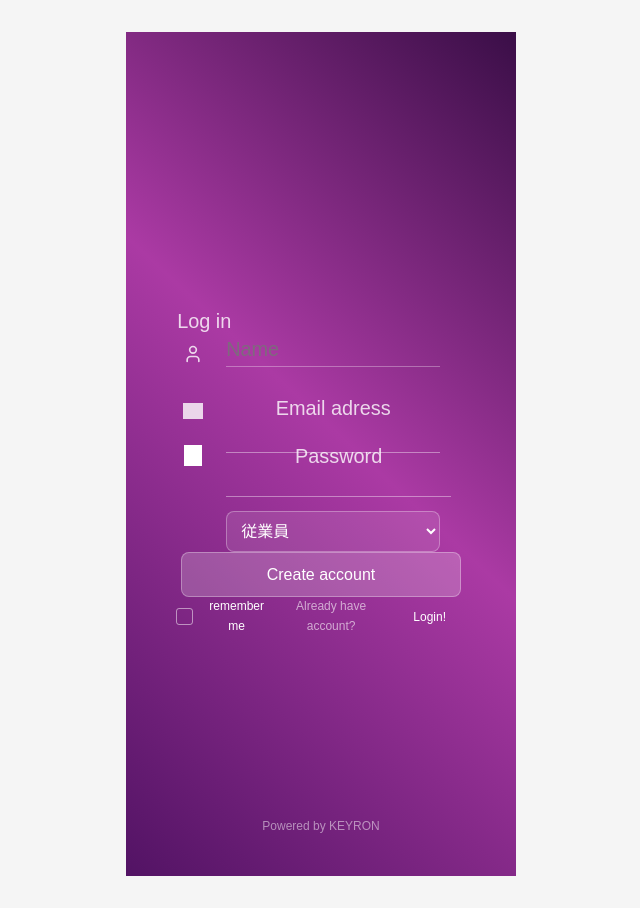
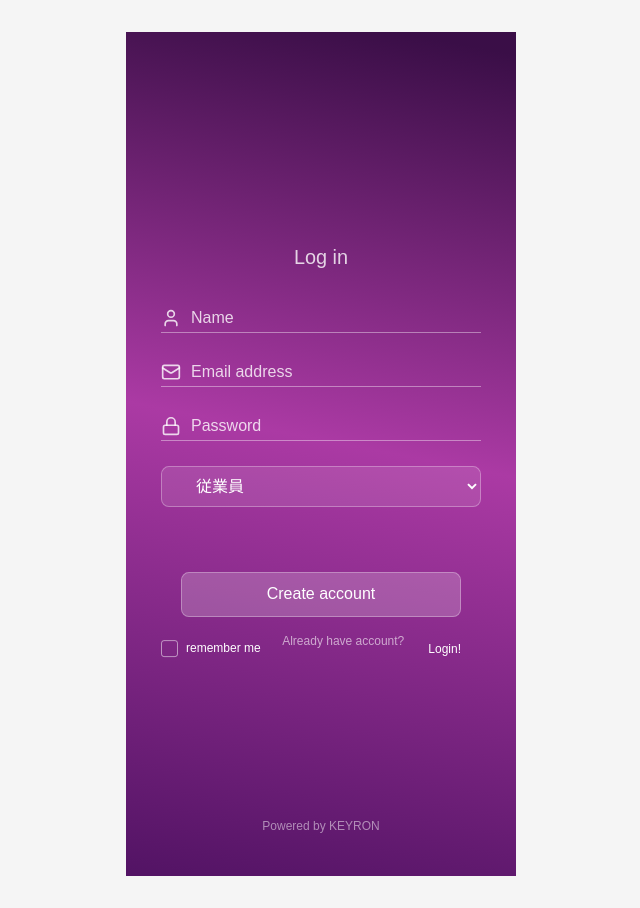
Before and after one commit to Keyron-info/bar-management-system, a React (Vite) app in the folder frontend/: page / in a window 1280 px wide. Both pictures are taken after a click on the button "Sign in!". Shown: the whole page, without its empty margins (319-959 px from the left). Built offline with nearby package versions, Linux system fonts and the light colour scheme.

Commit message:
Update LoginPage with Figma CSS design

```diff
--- a/frontend/src/pages/LoginPage.tsx
+++ b/frontend/src/pages/LoginPage.tsx
@@ -1,5 +1,6 @@
 import React, { useState } from 'react';
 import { Mail, Lock, User } from 'lucide-react';
+import './Loginpage.css';
 
 interface User {
   id: number;
@@ -72,203 +73,67 @@ const LoginPage: React.FC<LoginPageProps> = ({ onLogin }) => {
   };
 
   return (
-    <div style={{
-      width: '390px',
-      height: '844px',
-      position: 'relative',
-      background: 'linear-gradient(223deg, #3A0E47 0%, #AB3AA4 47%, #521364 100%)',
-      overflow: 'hidden',
-      margin: '0 auto',
-      fontFamily: 'Narnoor, sans-serif'
-    }}>
-      {/* Log in header */}
-      <div style={{
-        width: '104.47px',
-        height: '25.87px',
-        left: '26px',
-        top: '274px',
-        position: 'absolute',
-        opacity: 0.8,
-        textAlign: 'center',
-        color: 'white',
-        fontSize: '19.90px',
-        fontFamily: 'Narnoor, sans-serif',
-        fontWeight: 400,
-        wordWrap: 'break-word'
-      }}>
+    <div className="login-page-container">
+      <div className="login-form-box">
+        <div className="form-header">
           Log in
         </div>
 
         <form onSubmit={handleAuth}>
           {/* Name field for registration */}
           {!isLogin && (
-          <div style={{ position: 'relative' }}>
-            <div style={{
-              width: '23.88px',
-              height: '23.88px',
-              left: '54.85px',
-              top: '310px',
-              position: 'absolute',
-              overflow: 'hidden'
-            }}>
-              <User size={20} style={{
-                color: 'rgba(255, 255, 255, 0.8)',
-                position: 'absolute',
-                top: '2px',
-                left: '2px'
-              }} />
-            </div>
+            <div className="form-input-group">
+              <User size={20} className="form-icon" />
               <input
                 type="text"
                 placeholder="Name"
                 value={name}
                 onChange={(e) => setName(e.target.value)}
                 required={!isLogin}
-              style={{
-                width: '214px',
-                height: '30px',
-                left: '100.13px',
-                top: '305px',
-                position: 'absolute',
-                opacity: 0.8,
-                color: 'white',
-                fontSize: '19.90px',
-                fontFamily: 'Narnoor, sans-serif',
-                fontWeight: 400,
-                background: 'transparent',
-                border: 'none',
-                borderBottom: '1px solid rgba(255, 255, 255, 0.4)',
-                outline: 'none',
-                paddingBottom: '5px'
-              }}
+                className="form-input"
               />
             </div>
           )}
 
           {/* Email field */}
-        <div style={{ position: 'relative' }}>
-          <div style={{
-            width: '214px',
-            height: '30px',
-            left: '100.13px',
-            top: isLogin ? '321.42px' : '361.42px',
-            position: 'absolute',
-            opacity: 0.8,
-            color: 'white',
-            fontSize: '19.90px',
-            fontFamily: 'Narnoor, sans-serif',
-            fontWeight: 400,
-            wordWrap: 'break-word'
-          }}>
-            Email adress
-          </div>
-          <div style={{
-            width: '23.88px',
-            height: '23.88px',
-            left: '54.85px',
-            top: isLogin ? '326.73px' : '366.73px',
-            position: 'absolute',
-            overflow: 'hidden'
-          }}>
-            <div style={{
-              width: '19.90px',
-              height: '15.92px',
-              left: '1.99px',
-              top: '3.98px',
-              position: 'absolute',
-              background: 'rgba(255, 255, 255, 0.80)'
-            }}></div>
-          </div>
+          <div className="form-input-group">
+            <Mail size={20} className="form-icon" />
             <input
               type="email"
+              placeholder="Email address"
               value={email}
               onChange={(e) => setEmail(e.target.value)}
               required
-            style={{
-              width: '214px',
-              height: '30px',
-              left: '100.13px',
-              top: isLogin ? '351.42px' : '391.42px',
-              position: 'absolute',
-              background: 'transparent',
-              border: 'none',
-              borderBottom: '1px solid rgba(255, 255, 255, 0.4)',
-              color: 'white',
-              fontSize: '16px',
-              fontFamily: 'Narnoor, sans-serif',
-              outline: 'none',
-              paddingBottom: '5px'
-            }}
+              className="form-input"
             />
           </div>
 
           {/* Password field */}
-        <div style={{ position: 'relative' }}>
-          <div style={{
-            width: '225px',
-            height: '26px',
-            left: '100.13px',
-            top: isLogin ? '369.42px' : '409.42px',
-            position: 'absolute',
-            opacity: 0.8,
-            color: 'white',
-            fontSize: '19.90px',
-            fontFamily: 'Narnoor, sans-serif',
-            fontWeight: 400,
-            wordWrap: 'break-word'
-          }}>
-            Password
-          </div>
-          <div style={{
-            width: '18px',
-            height: '20.25px',
-            left: '58.13px',
-            top: isLogin ? '373.42px' : '413.42px',
-            position: 'absolute',
-            background: 'white'
-          }}></div>
+          <div className="form-input-group">
+            <Lock size={20} className="form-icon" />
             <input
               type="password"
+              placeholder="Password"
               value={password}
               onChange={(e) => setPassword(e.target.value)}
               required
-            style={{
-              width: '225px',
-              height: '26px',
-              left: '100.13px',
-              top: isLogin ? '399.42px' : '439.42px',
-              position: 'absolute',
-              background: 'transparent',
-              border: 'none',
-              borderBottom: '1px solid rgba(255, 255, 255, 0.4)',
-              color: 'white',
-              fontSize: '16px',
-              fontFamily: 'Narnoor, sans-serif',
-              outline: 'none',
-              paddingBottom: '5px'
-            }}
+              className="form-input"
             />
           </div>
 
           {/* Role selection for registration */}
           {!isLogin && (
-          <div style={{ position: 'relative' }}>
+            <div className="form-input-group">
               <select
                 value={role}
                 onChange={(e) => setRole(e.target.value)}
+                className="form-input"
                 style={{
-                width: '214px',
-                left: '100.13px',
-                top: '479.42px',
-                position: 'absolute',
                   background: 'rgba(255, 255, 255, 0.1)',
                   border: '1px solid rgba(255, 255, 255, 0.3)',
                   borderRadius: '8px',
-                fontSize: '16px',
-                color: 'white',
-                outline: 'none',
                   padding: '10px',
-                fontFamily: 'Narnoor, sans-serif'
+                  paddingLeft: '30px'
                 }}
               >
                 <option value="staff" style={{ color: '#000' }}>従業員</option>
@@ -281,44 +146,15 @@ const LoginPage: React.FC<LoginPageProps> = ({ onLogin }) => {
           <button
             type="submit"
             disabled={loading}
-          style={{
-            width: '280px',
-            height: '45px',
-            left: '55px',
-            top: isLogin ? '440px' : '520px',
-            position: 'absolute',
-            background: 'rgba(255, 255, 255, 0.2)',
-            border: '1px solid rgba(255, 255, 255, 0.3)',
-            borderRadius: '8px',
-            color: 'white',
-            fontSize: '16px',
-            fontWeight: '500',
-            fontFamily: 'Narnoor, sans-serif',
-            cursor: loading ? 'not-allowed' : 'pointer',
-            opacity: loading ? 0.7 : 1,
-            transition: 'all 0.3s ease'
-          }}
+            className="auth-button"
           >
             {loading ? '処理中...' : isLogin ? 'Login to your account' : 'Create account'}
           </button>
 
           {/* Remember me and Sign up link */}
-        <div style={{
-          position: 'absolute',
-          top: isLogin ? '485.42px' : '565.42px',
-          left: '50px',
-          right: '50px',
-          display: 'flex',
-          justifyContent: 'space-between',
-          alignItems: 'center'
-        }}>
+          <div className="auth-links">
             {/* Remember me checkbox */}
-          <label style={{
-            display: 'flex',
-            alignItems: 'center',
-            gap: '8px',
-            cursor: 'pointer'
-          }}>
+            <label className="remember-me-container">
               <div style={{
                 width: '17px',
                 height: '17px',
@@ -351,39 +187,18 @@ const LoginPage: React.FC<LoginPageProps> = ({ onLogin }) => {
                   }} />
                 )}
               </div>
-            <div style={{
-              color: 'white',
-              fontSize: '12px',
-              fontFamily: 'Neuton, sans-serif',
-              fontWeight: 400
-            }}>
-              remember me
-            </div>
+              <span className="remember-me-text">remember me</span>
             </label>
 
             {/* Sign up link */}
             <div style={{ display: 'flex', gap: '4px' }}>
-            <div style={{
-              color: 'rgba(255, 255, 255, 0.60)',
-              fontSize: '12px',
-              fontFamily: 'Neuton, sans-serif',
-              fontWeight: 400
-            }}>
+              <span className="auth-link-text" style={{ color: 'rgba(255, 255, 255, 0.60)' }}>
                 {isLogin ? 'New here?' : 'Already have account?'}
-            </div>
+              </span>
               <button
                 type="button"
                 onClick={() => setIsLogin(!isLogin)}
-              style={{
-                background: 'none',
-                border: 'none',
-                color: 'white',
-                cursor: 'pointer',
-                fontSize: '12px',
-                fontFamily: 'Neuton, sans-serif',
-                fontWeight: 400,
-                textDecoration: 'none'
-              }}
+                className="auth-link"
               >
                 {isLogin ? 'Sign in!' : 'Login!'}
               </button>
@@ -393,35 +208,14 @@ const LoginPage: React.FC<LoginPageProps> = ({ onLogin }) => {
 
         {/* Message display */}
         {message && (
-        <div style={{
-          position: 'absolute',
-          top: isLogin ? '540px' : '620px',
-          left: '30px',
-          right: '30px',
-          padding: '15px',
-          borderRadius: '8px',
-          backgroundColor: message.includes('完了') ? 'rgba(34, 197, 94, 0.2)' : 'rgba(239, 68, 68, 0.2)',
-          border: `1px solid ${message.includes('完了') ? 'rgba(34, 197, 94, 0.5)' : 'rgba(239, 68, 68, 0.5)'}`,
-          color: 'white',
-          fontSize: '14px',
-          textAlign: 'center',
-          fontFamily: 'Neuton, sans-serif'
-        }}>
+          <div className={`message-box ${message.includes('完了') ? 'success' : 'error'}`}>
             {message}
           </div>
         )}
+      </div>
 
       {/* Footer */}
-      <div style={{
-        position: 'absolute',
-        bottom: '40px',
-        left: '0',
-        right: '0',
-        textAlign: 'center',
-        fontSize: '12px',
-        color: 'rgba(255, 255, 255, 0.5)',
-        fontFamily: 'Neuton, sans-serif'
-      }}>
+      <div className="page-footer">
         Powered by KEYRON
       </div>
     </div>
--- /dev/null
+++ b/frontend/src/pages/Loginpage.css
@@ -0,0 +1,163 @@
+body {
+  margin: 0;
+  padding: 0;
+}
+
+.login-page-container {
+  width: 390px;
+  height: 844px;
+  position: relative;
+  background: linear-gradient(191deg, #3A0E47 2.49%, #AB3AA4 48.43%, #521364 100%);
+  overflow: hidden;
+  font-family: 'Narnoor', sans-serif;
+  margin: 0 auto;
+}
+
+.login-form-box {
+  position: absolute;
+  top: 50%;
+  left: 50%;
+  transform: translate(-50%, -50%);
+  width: 320px;
+  /* Figmaのレイアウトに合わせて調整 */
+}
+
+.form-header {
+  color: #FFF;
+  font-size: 19.898px;
+  font-weight: 400;
+  opacity: 0.8;
+  margin-bottom: 30px;
+}
+
+.form-input-group {
+  position: relative;
+  margin-bottom: 25px;
+}
+
+.form-icon {
+  position: absolute;
+  top: 50%;
+  left: 0;
+  transform: translateY(-50%);
+  color: rgba(255, 255, 255, 0.8);
+  width: 20px;
+  height: 20px;
+}
+
+.form-input {
+  width: 100%;
+  padding: 5px 0 5px 30px;
+  background: transparent;
+  border: none;
+  border-bottom: 1px solid rgba(255, 255, 255, 0.4);
+  color: white;
+  font-size: 16px;
+  font-family: 'Narnoor', sans-serif;
+  outline: none;
+}
+
+.form-input::placeholder {
+  color: rgba(255, 255, 255, 0.8);
+}
+
+.form-input-label {
+  display: none; /* inputにplaceholderを使うため非表示 */
+}
+
+.auth-button {
+  width: 280px;
+  height: 45px;
+  background: rgba(255, 255, 255, 0.2);
+  border: 1px solid rgba(255, 255, 255, 0.3);
+  border-radius: 8px;
+  color: white;
+  font-size: 16px;
+  font-weight: 500;
+  font-family: 'Narnoor', sans-serif;
+  cursor: pointer;
+  transition: all 0.3s ease;
+  margin-top: 40px;
+}
+
+.auth-button:hover {
+  background: rgba(255, 255, 255, 0.4);
+}
+
+.auth-button:disabled {
+  cursor: not-allowed;
+  opacity: 0.7;
+}
+
+.auth-links {
+  display: flex;
+  justify-content: space-between;
+  align-items: center;
+  margin-top: 15px;
+}
+
+.auth-link-text {
+  font-size: 12px;
+  font-family: 'Neuton', sans-serif;
+  font-weight: 400;
+}
+
+.auth-link {
+  color: white;
+  text-decoration: none;
+  background: none;
+  border: none;
+  cursor: pointer;
+  font-size: 12px;
+  font-family: 'Neuton', sans-serif;
+  font-weight: 400;
+}
+
+.auth-link:hover {
+  text-decoration: underline;
+}
+
+.remember-me-container {
+  display: flex;
+  align-items: center;
+  gap: 8px;
+  cursor: pointer;
+}
+
+.remember-me-text {
+  color: white;
+  font-size: 12px;
+  font-family: 'Neuton', sans-serif;
+  font-weight: 400;
+}
+
+.message-box {
+  margin-top: 25px;
+  padding: 15px;
+  border-radius: 8px;
+  color: white;
+  font-size: 14px;
+  text-align: center;
+  font-family: 'Neuton', sans-serif;
+}
+
+.message-box.success {
+  background-color: rgba(34, 197, 94, 0.2);
+  border: 1px solid rgba(34, 197, 94, 0.5);
+}
+
+.message-box.error {
+  background-color: rgba(239, 68, 68, 0.2);
+  border: 1px solid rgba(239, 68, 68, 0.5);
+}
+
+.page-footer {
+  position: absolute;
+  bottom: 40px;
+  left: 0;
+  right: 0;
+  text-align: center;
+  font-size: 12px;
+  color: rgba(255, 255, 255, 0.5);
+  font-family: 'Neuton', sans-serif;
+}
```
Lines whose indentation alone changed are shown as unchanged.
